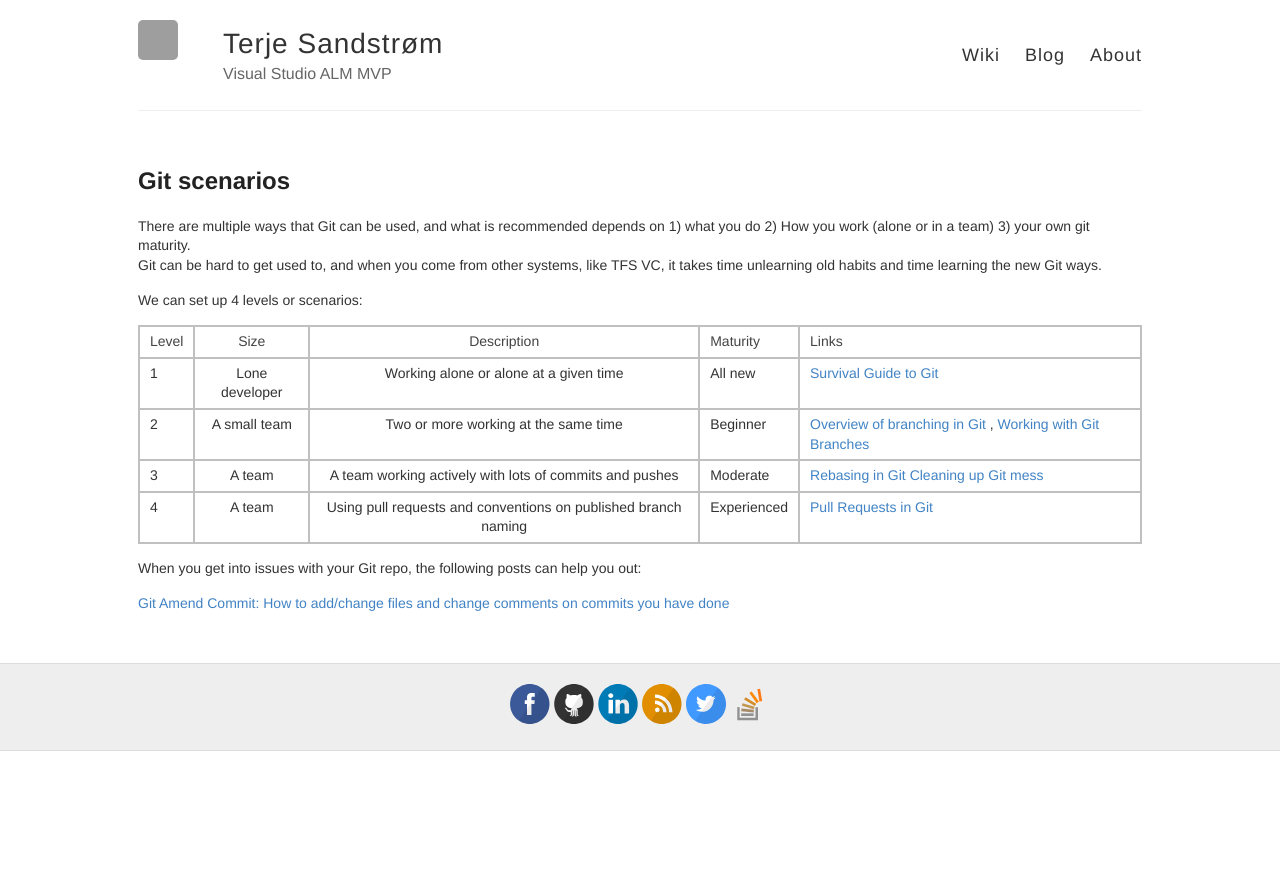
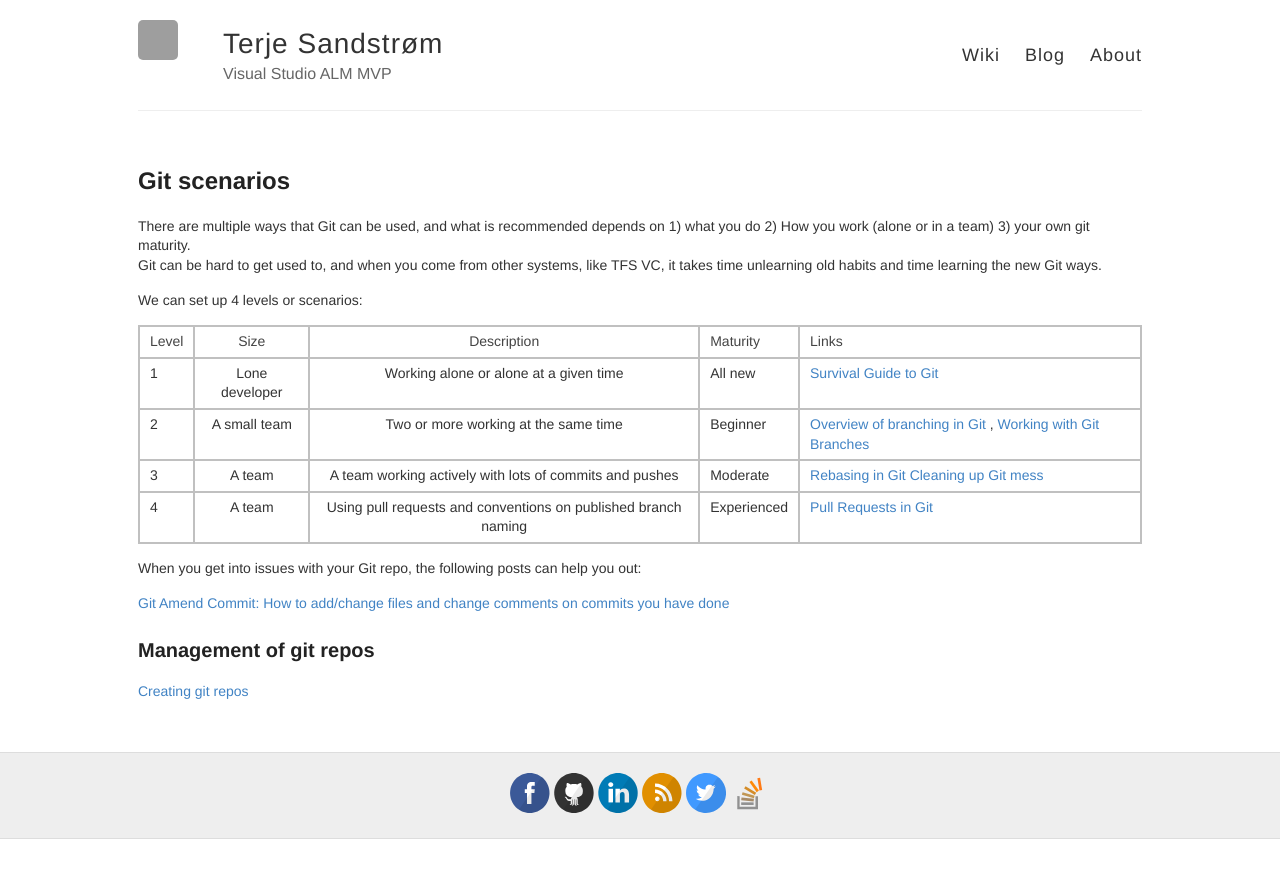
Before and after one commit to terjesandstrom/terjesandstrom.github.io, a Jekyll site: the page built from GitScenarios.md, in a window 1280 px wide. Shown: the top 878 px of the page. Built offline with Jekyll 4.4.1, drawn with Linux system fonts in a browser that asks for light colours; grey boxes are pictures that could not be loaded.

Commit message:
gitcreaterepo2

```diff
--- a/GitScenarios.md
+++ b/GitScenarios.md
@@ -23,3 +23,9 @@ We can set up 4 levels or scenarios:
 When you get into issues with your Git repo, the following posts can help you out:
 
 [Git Amend Commit:  How to add/change files and change comments on commits you have done](http://hermit.no/visual-studio-2015-git-amend-commit/)
+
+
+Management of git repos
+------------------
+
+[Creating git repos](CreatingANewGitRepository)
```
